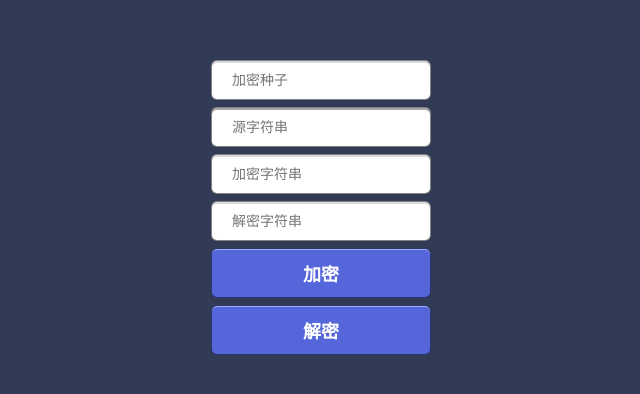
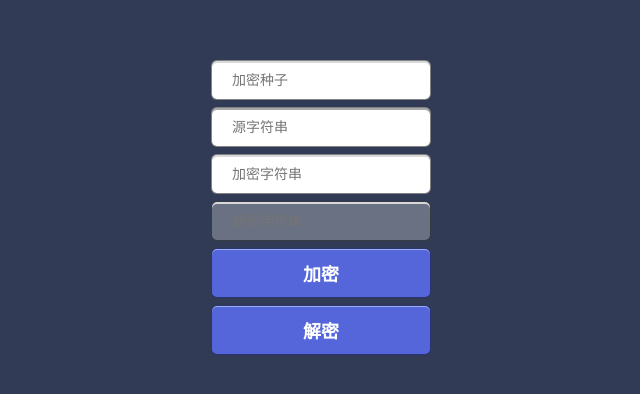
Before and after one commit to liuying1129/keygen-web, a plain HTML site: page keygen-frontend/index.html in a window 1280 px wide. Shown: the part 272-666 px from the top of the page, without its empty margins (319-959 px from the left). Drawn offline with Linux system fonts and the light colour scheme.

Commit message:
增加ico

```diff
--- a/keygen-frontend/index.html
+++ b/keygen-frontend/index.html
@@ -9,7 +9,10 @@
 
 	<title>YK-KeyGen</title>
 
-	<link href="dev-css/index.css" rel="stylesheet">
+    <!-- 网页图标 -->
+    <link rel="icon" href="images/favicon.ico" />
+
+  	<link href="dev-css/index.css" rel="stylesheet">
 
 </head>
 <body>
@@ -28,7 +31,7 @@
 	  <label for="en_string">加密字符串</label>
 	  <input type="text" name="en_string" placeholder="加密字符串" autofocus required>
 	  <label for="de_string">解密字符串</label>
-	  <input type="text" name="de_string" placeholder="解密字符串" autofocus required>
+	  <input type="text" name="de_string" placeholder="解密字符串" disabled="disabled" autofocus required>
 
 	  <input type="button" value="加密" onclick="enCryptStr()">
 	  <input type="button" value="解密" onclick="deCryptStr()">
```
Also changed, not shown: keygen-frontend/images/favicon.ico (added).
